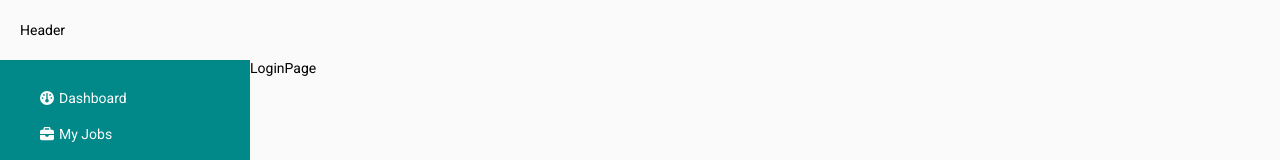
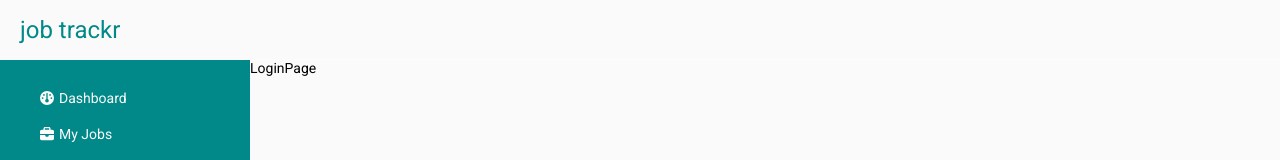
Before and after one commit to kalvinhart/job-application-tracker, a React (Create React App) app: page /login in a window 1280 px wide. Shown: the top 160 px of the page. Built offline with nearby package versions, Linux system fonts and the light colour scheme.

Commit message:
styled app logo

```diff
--- a/src/layouts/Header/Header.styles.tsx
+++ b/src/layouts/Header/Header.styles.tsx
@@ -2,7 +2,13 @@ import { styled } from "styled-components";
 
 export const StyledHeader = styled.header`
   padding: 0 20px;
-  height: 60px;
+  height: var(--header-height);
   display: flex;
   align-items: center;
+  border-bottom: 1px solid var(--clr-light);
 `;
+
+export const AppLogo = styled.span`
+  font-size: 24px;
+  color: var(--clr-primary);
+`;
--- a/src/layouts/Header/Header.tsx
+++ b/src/layouts/Header/Header.tsx
@@ -1,8 +1,12 @@
 import React from "react";
-import { StyledHeader } from "./Header.styles";
+import { AppLogo, StyledHeader } from "./Header.styles";
 
 const Header: React.FC = () => {
-  return <StyledHeader>Header</StyledHeader>;
+  return (
+    <StyledHeader>
+      <AppLogo>job trackr</AppLogo>
+    </StyledHeader>
+  );
 };
 
 export default Header;
```
